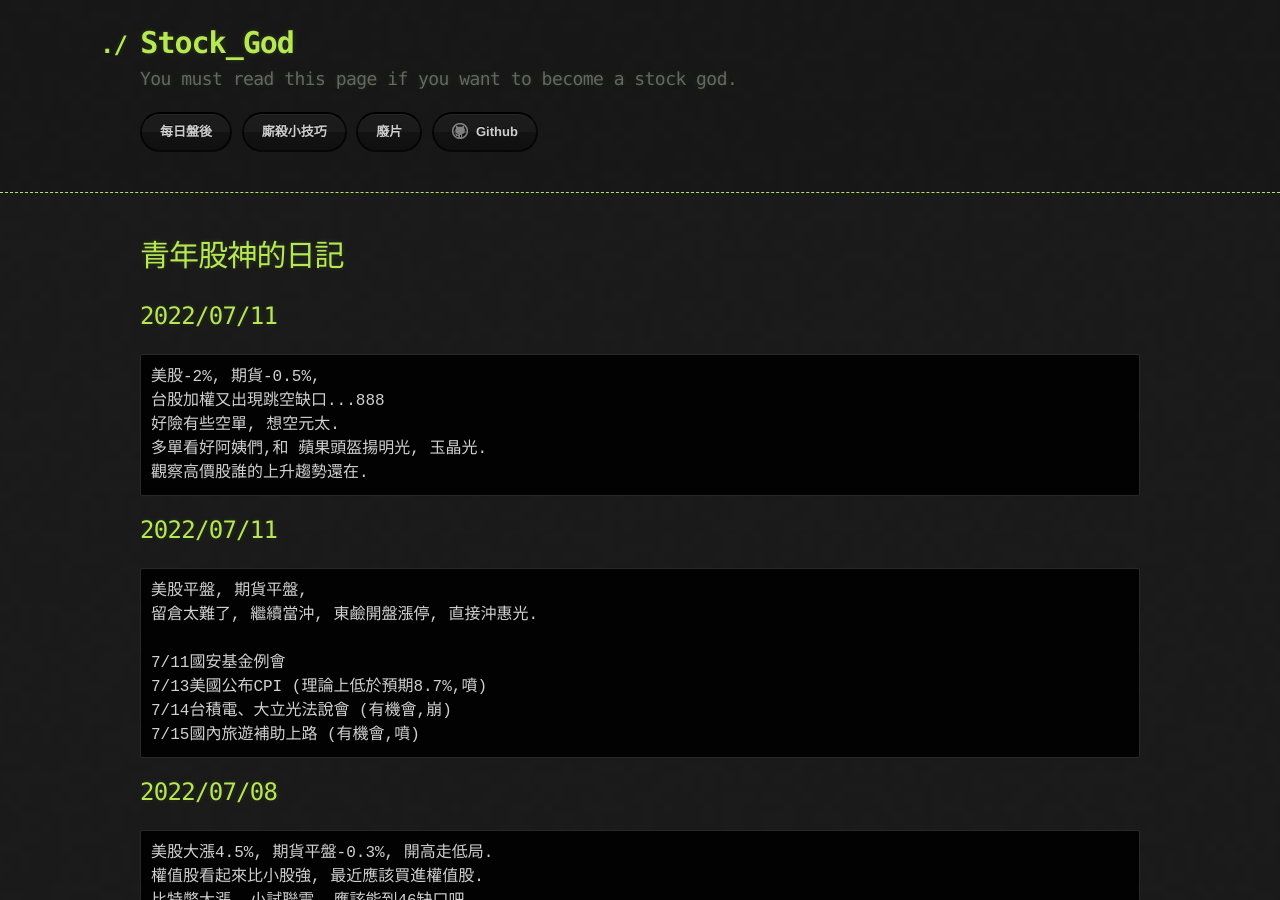
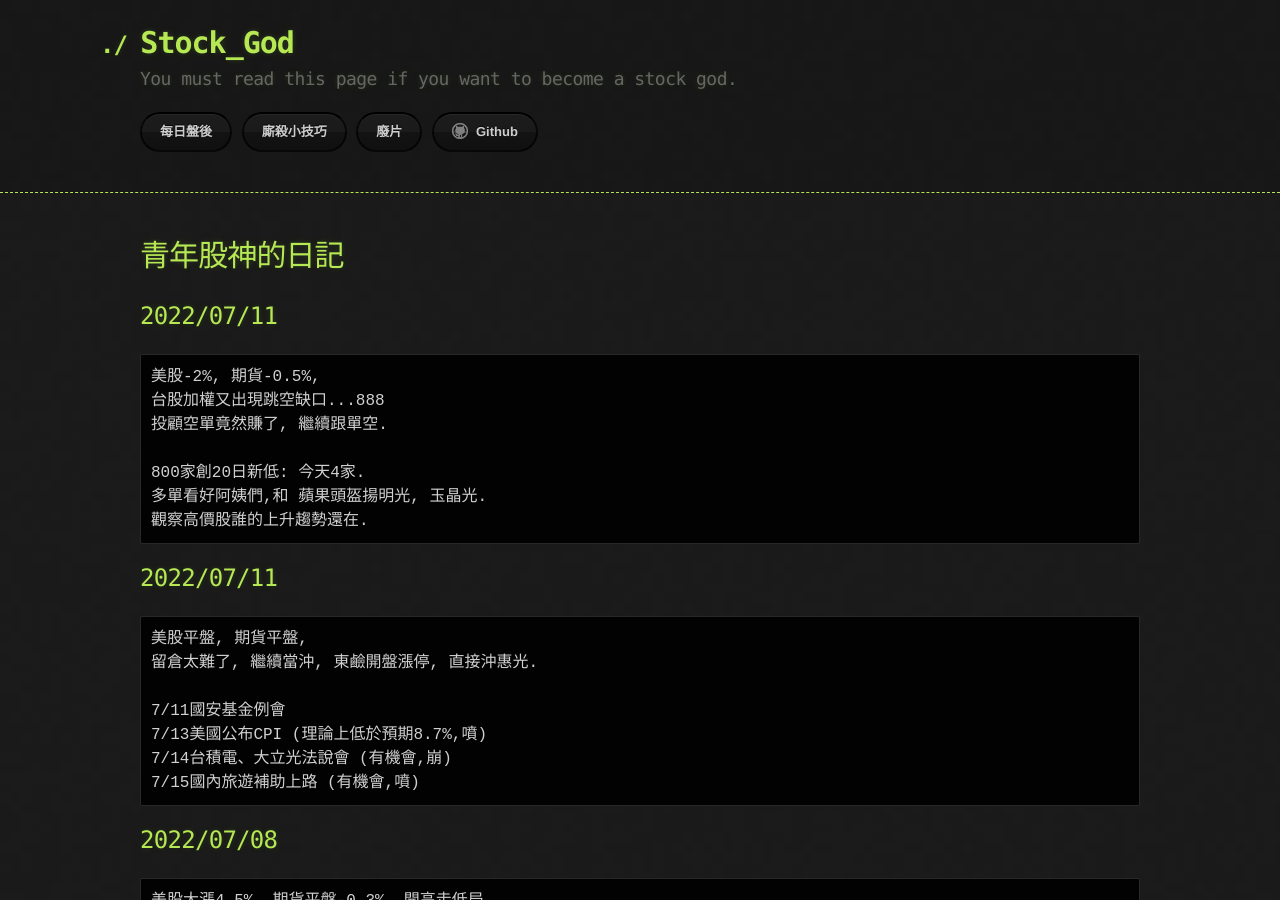
Before and after one commit to lepg5487/Stock_God, a Jekyll site: the page built from index.md, in a window 1280 px wide and 900 px high. Built offline with Jekyll 4.4.1, drawn with Linux system fonts in a browser that asks for light colours; our own code applies the rules of GitHub Pages for plain Markdown files.

Commit message:
Update index.md

````diff
--- a/index.md
+++ b/index.md
@@ -7,7 +7,9 @@ layout: testlayouts
 ```
 美股-2%, 期貨-0.5%,
 台股加權又出現跳空缺口...888
-好險有些空單, 想空元太.
+投顧空單竟然賺了, 繼續跟單空.
+
+800家創20日新低: 今天4家.
 多單看好阿姨們,和 蘋果頭盔揚明光, 玉晶光.
 觀察高價股誰的上升趨勢還在.
 ```
````
